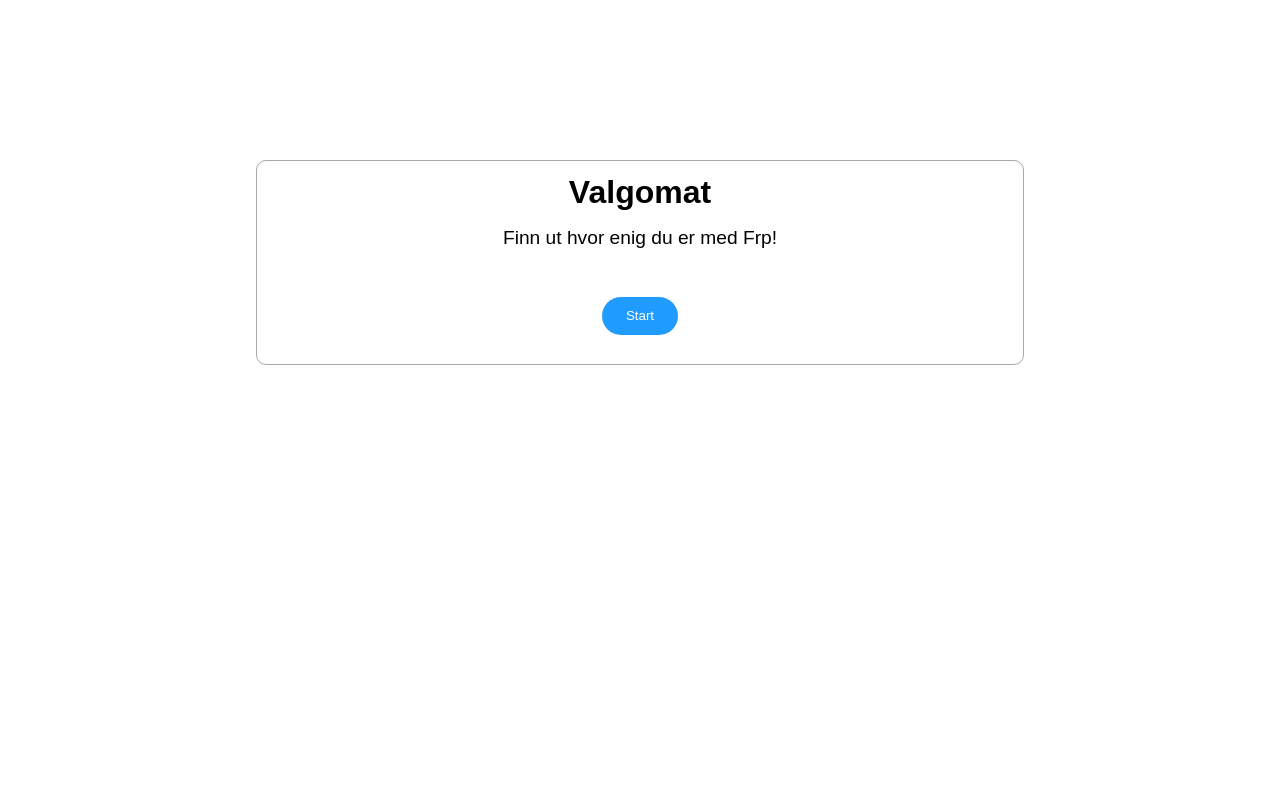
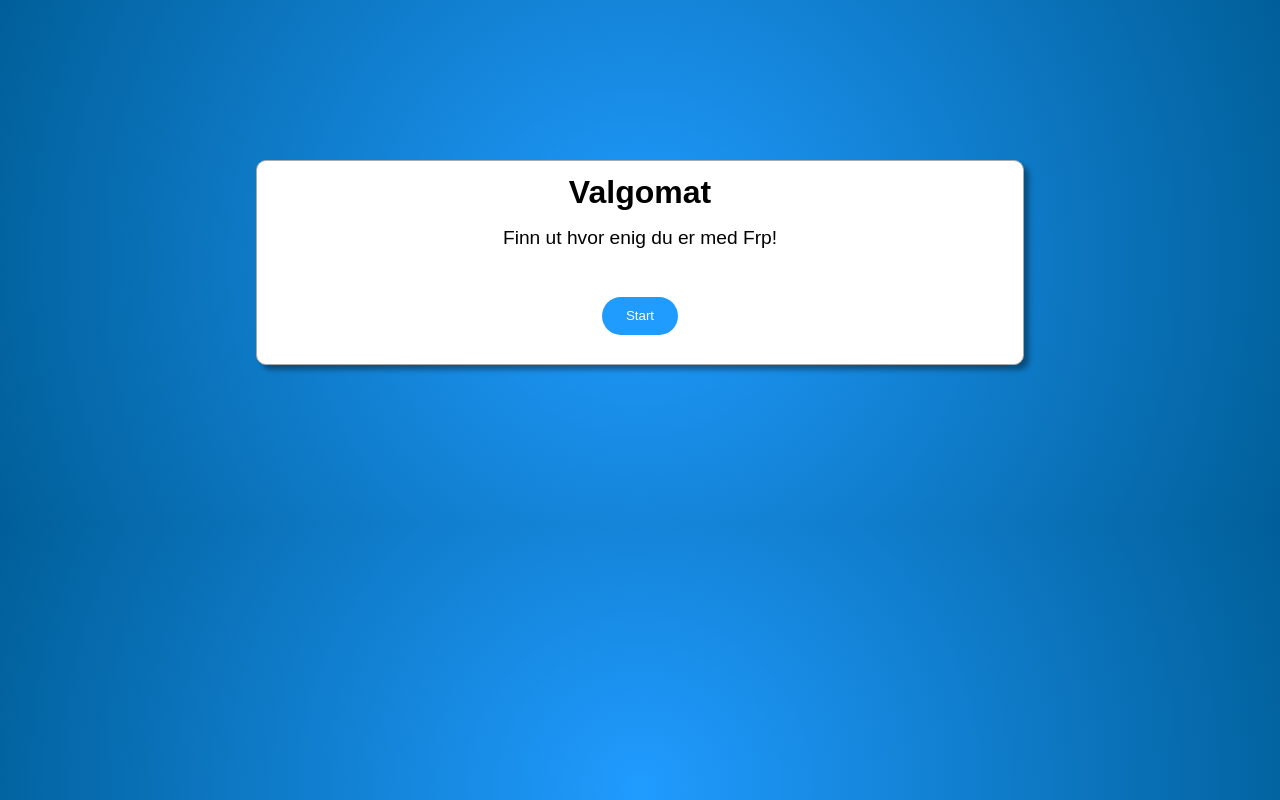
Before and after one commit to gitjalm/valgomat-nettside, a plain HTML site: page index.html in a window 1280 px wide. Drawn offline with Linux system fonts and the light colour scheme.

Commit message:
fix: Update the design
Added a backround to the body and a shadow to the content box

Closes #11

```diff
--- a/style.css
+++ b/style.css
@@ -4,10 +4,16 @@
     font-family: Arial, Helvetica, sans-serif;
 }
 
+body {
+    background-image: radial-gradient(circle, #209bff, #005f99);
+}
+
 #content {
     padding: 1%;
     margin: 20vh 20vw 20vh 20vw;
     text-align: center;
+    background-color: white;
+    box-shadow: 5px 5px 5px rgba(0, 0, 0, 0.355);
     border: 1px solid darkgrey;
     border-radius: 10px;
 }
```
